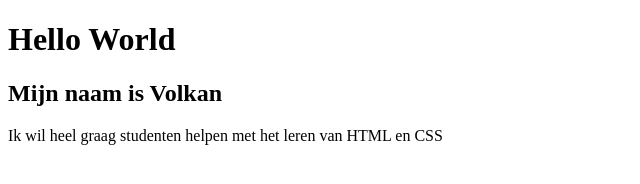
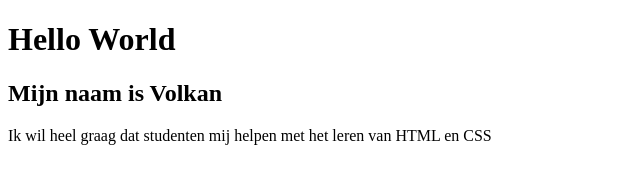
Before and after one commit to Vbakar/hello-world, a plain HTML site: page index.html in a window 1280 px wide. Shown: the full height of the page, 0-640 px from the left. Drawn offline with Linux system fonts and the light colour scheme.

Commit message:
update need

```diff
--- a/index.html
+++ b/index.html
@@ -13,7 +13,7 @@
   <h2>Mijn naam is Volkan
   </h2>
 
-  <p>Ik wil heel graag studenten helpen met het leren van HTML en CSS</p>
+  <p>Ik wil heel graag dat studenten mij helpen met het leren van HTML en CSS</p>
 
 </body>
 </html>
```
